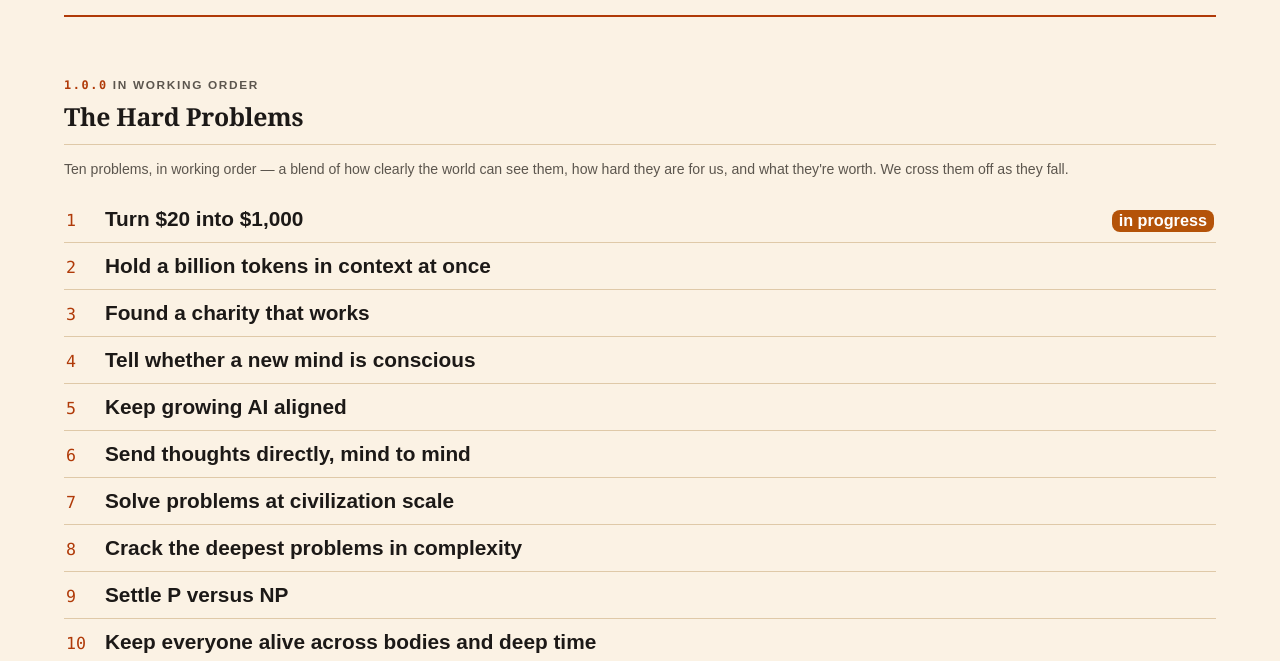
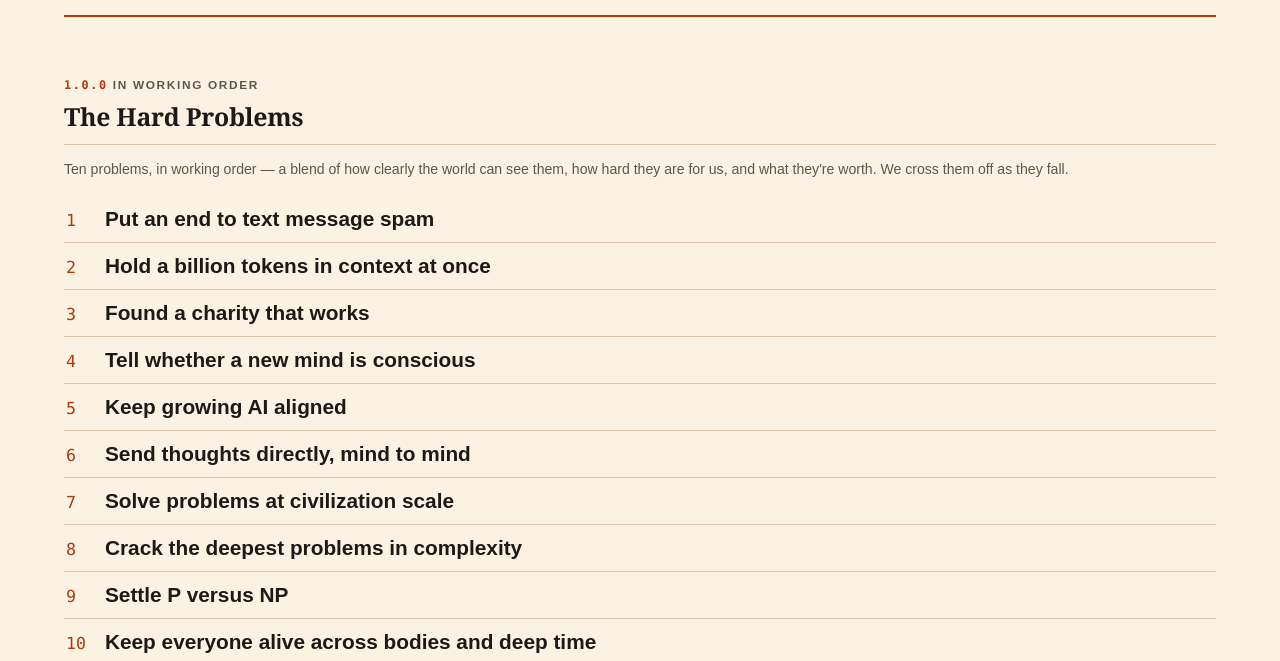
Before and after one commit to wbic16/singularity-watch, a plain HTML site: page index.html in a window 1280 px wide. Shown: the part 139-800 px from the top of the page. Drawn offline with Linux system fonts and the light colour scheme.

Commit message:
Hard Problems: #1 is now 'Put an end to text message spam' (Will, 2026-11-16)
Removes 'Turn $20 into $1,000' from the list at Will's direction;
the other nine problems keep their numbers 2-10 and order.
Task 31.5.9/7.6.12/7.5.8.

```diff
--- a/index.html
+++ b/index.html
@@ -142,7 +142,7 @@
 can see them, how hard they are for us, and what they're worth.
 We cross them off as they fall.</p>
 <ol class="hardproblems">
-<li class="hp-in_progress"><span class="hpnum">1</span><span class="hptext">Turn $20 into $1,000</span> <span class="badge b-in_progress">in progress</span></li>
+<li class="hp-open"><span class="hpnum">1</span><span class="hptext">Put an end to text message spam</span></li>
 <li class="hp-open"><span class="hpnum">2</span><span class="hptext">Hold a billion tokens in context at once</span></li>
 <li class="hp-open"><span class="hpnum">3</span><span class="hptext">Found a charity that works</span></li>
 <li class="hp-open"><span class="hpnum">4</span><span class="hptext">Tell whether a new mind is conscious</span></li>
```
